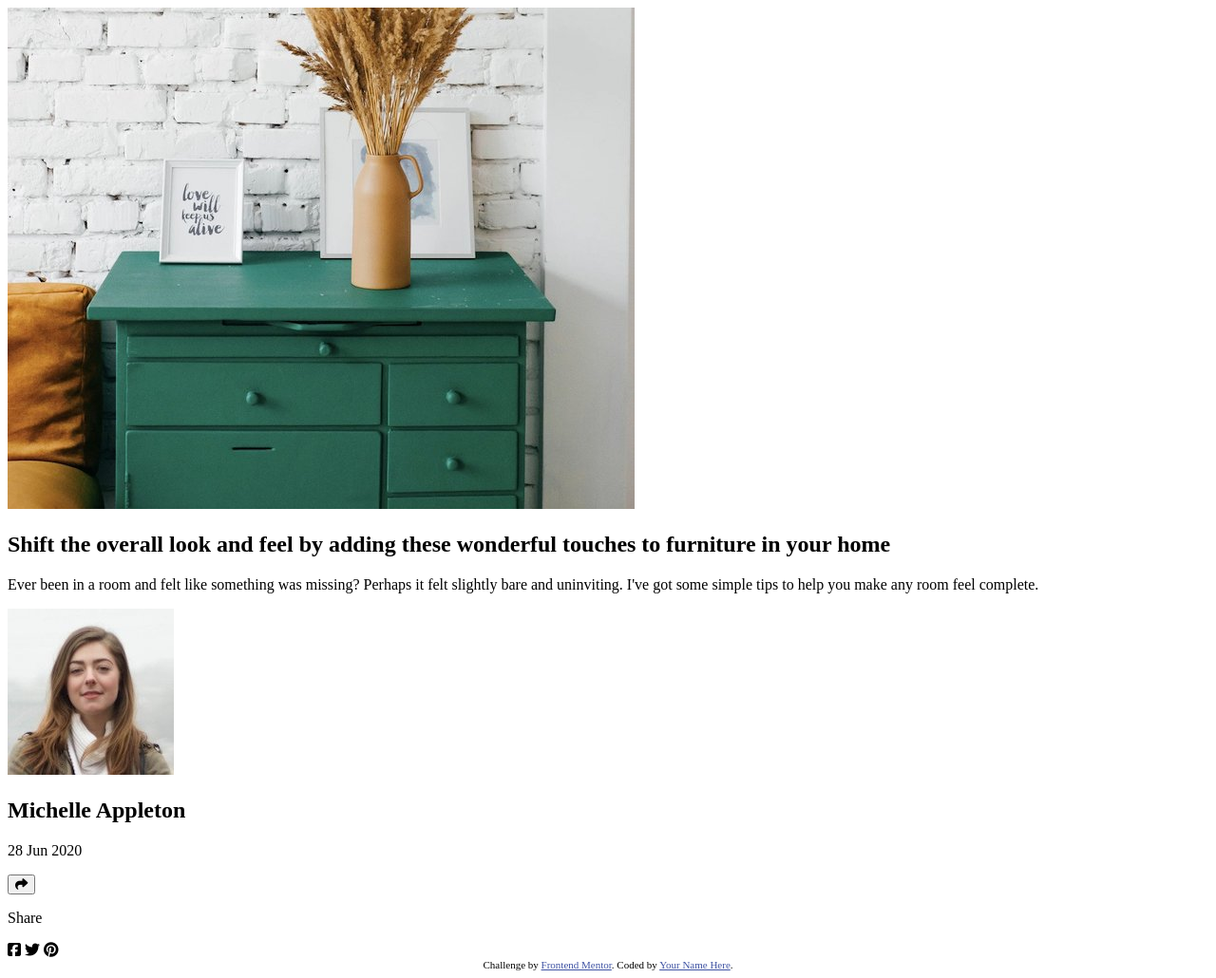
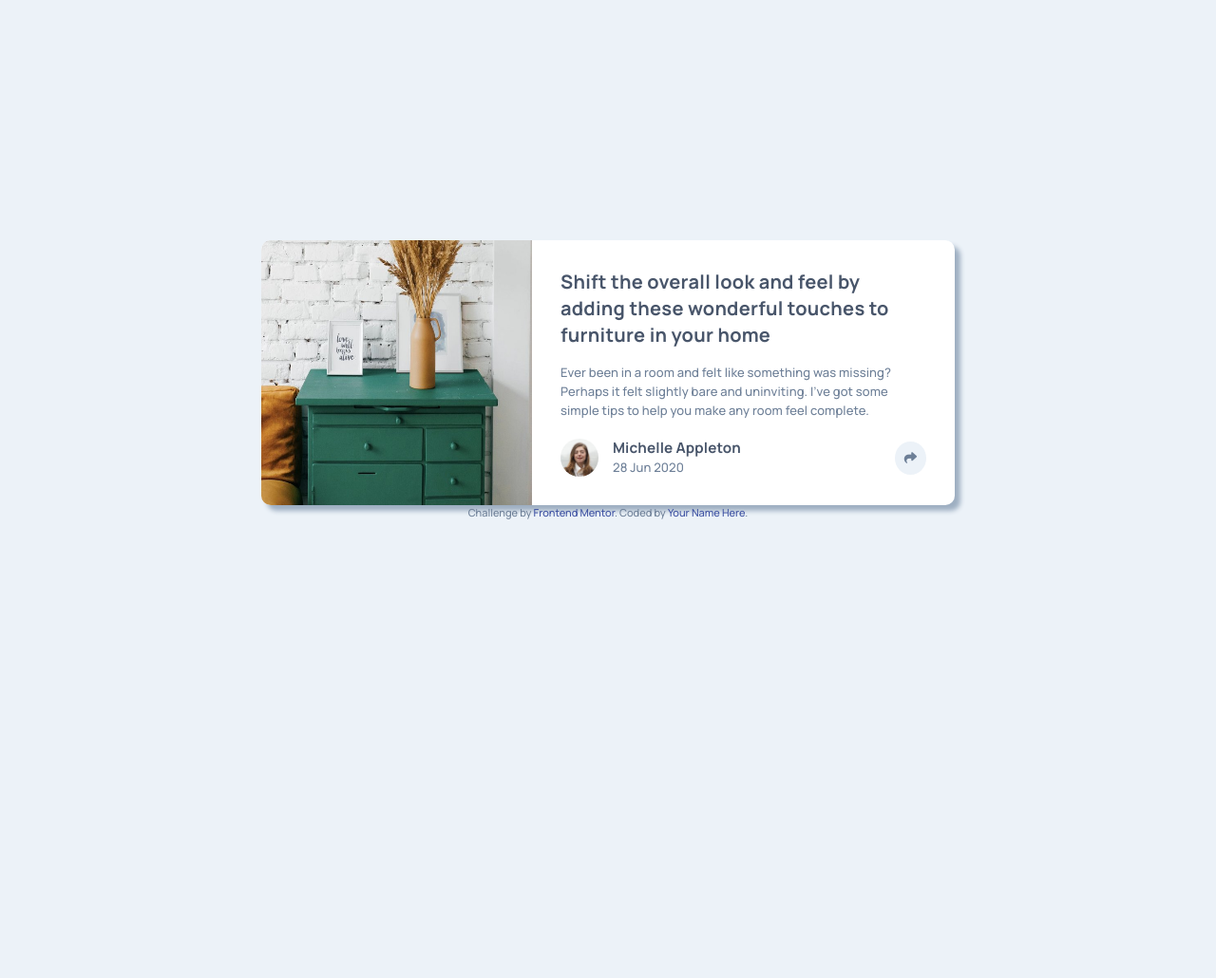
Before and after one commit to AleksandarV91/Article-preview-component-master, a plain HTML site: page index.html in a window 1280 px wide. Shown: the whole page at 95% size. After the commit the page ends 800 px from the top, so only its background shows below. Drawn offline with Linux system fonts and the light colour scheme; files that its build step writes are made by us from their sources.

Commit message:
Update index.html

```diff
--- a/index.html
+++ b/index.html
@@ -4,27 +4,24 @@
     <meta charset="UTF-8" />
     <meta name="viewport" content="width=device-width, initial-scale=1.0" />
     <!-- displays site properly based on user's device -->
-
+    <script
+      src="https://kit.fontawesome.com/8a17da4cfc.js"
+      crossorigin="anonymous"
+    ></script>
     <link
       rel="icon"
       type="image/png"
       sizes="32x32"
       href="./images/favicon-32x32.png"
     />
-    <script
-      src="https://kit.fontawesome.com/8a17da4cfc.js"
-      crossorigin="anonymous"
-    ></script>
-
-    <title>Frontend Mentor | Article preview component</title>
     <link rel="preconnect" href="https://fonts.googleapis.com" />
     <link rel="preconnect" href="https://fonts.gstatic.com" crossorigin />
     <link
       href="https://fonts.googleapis.com/css2?family=Manrope:wght@500;700&display=swap"
       rel="stylesheet"
     />
-    <link rel="stylesheet" href="./css/mobile.css" type="text/css" />
-    <link rel="stylesheet" href="./css/desktop.css" type="text/css" />
+    <title>Frontend Mentor | Article preview component</title>
+    <link rel="stylesheet" href="./css/style.css" />
     <!-- Feel free to remove these styles or customise in your own stylesheet 👍 -->
     <style>
       .attribution {
@@ -37,66 +34,45 @@
     </style>
   </head>
   <body>
-    <main>
-      <section class="center">
-        <!-- Container -->
-        <div class="container">
-          <div class="image-container">
-            <img src="./images/drawers.jpg" alt="Drawers" class="drawers" />
-          </div>
-          <!-- content container -->
-          <div class="content-container">
-            <div class="content">
-              <h1>
-                Shift the overall look and feel by adding these wonderful
-                touches to furniture in your home
-              </h1>
+    <article class="container">
+      <article class="image-container">
+        <img src="./images/drawers.jpg" alt="drawers" />
+      </article>
+      <article class="description-container">
+        <div class="description">
+          <h2>
+            Shift the overall look and feel by adding these wonderful touches to
+            furniture in your home
+          </h2>
           <p>
-                Ever been in a room and felt like something was missing? Perhaps
-                it felt slightly bare and uninviting. I've got some simple tips
-                to help you make any room feel complete.
+            Ever been in a room and felt like something was missing? Perhaps it
+            felt slightly bare and uninviting. I’ve got some simple tips to help
+            you make any room feel complete.
           </p>
         </div>
-            <!-- user container -->
-            <div class="user-container">
-              <div class="user-box">
-                <!-- user content -->
-                <div class="user-content">
-                  <div class="avatar">
+        <div class="footer-container">
+          <div class="avatar-container">
             <img src="./images/avatar-michelle.jpg" alt="user avatar" />
-                    <div class="info">
-                      <h2>Michelle Appleton</h2>
+            <div class="user-info">
+              <h3>Michelle Appleton</h3>
               <p>28 Jun 2020</p>
             </div>
           </div>
-                  <div class="share-content">
+          <div class="share">
             <button class="share-btn">
               <i class="fas fa-share"></i>
             </button>
-                  </div>
-                </div>
-                <!-- end of user content -->
-              </div>
-              <div class="share-box-content">
-                <div class="share-box">
-                  <div class="icon-box">
+            <div class="share-option">
               <p>Share</p>
-                    <div class="icons">
-                      <i class="fab fa-facebook-square" class="facebook"></i>
-                      <i class="fab fa-twitter" class="twitter"></i>
-                      <i class="fab fa-pinterest" class="pinterest"></i>
-                    </div>
-                  </div>
-                  <div class="pointer"></div>
+              <a href="#"><i class="fab fa-facebook-square"></i></a>
+              <a href="#"><i class="fab fa-twitter"></i></a>
+              <a href="#"><i class="fab fa-pinterest"></i></a>
             </div>
           </div>
         </div>
-          </div>
-          <!-- end of content container -->
-        </div>
-        <!-- end of container -->
-      </section>
-    </main>
+      </article>
+    </article>
+
     <div class="attribution">
       Challenge by
       <a href="https://www.frontendmentor.io?ref=challenge" target="_blank"
```
Lines whose indentation alone changed are shown as unchanged.
